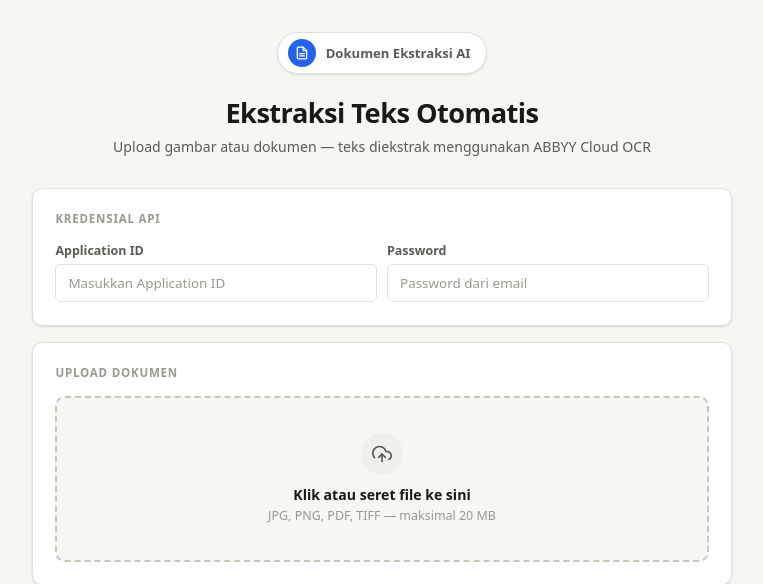
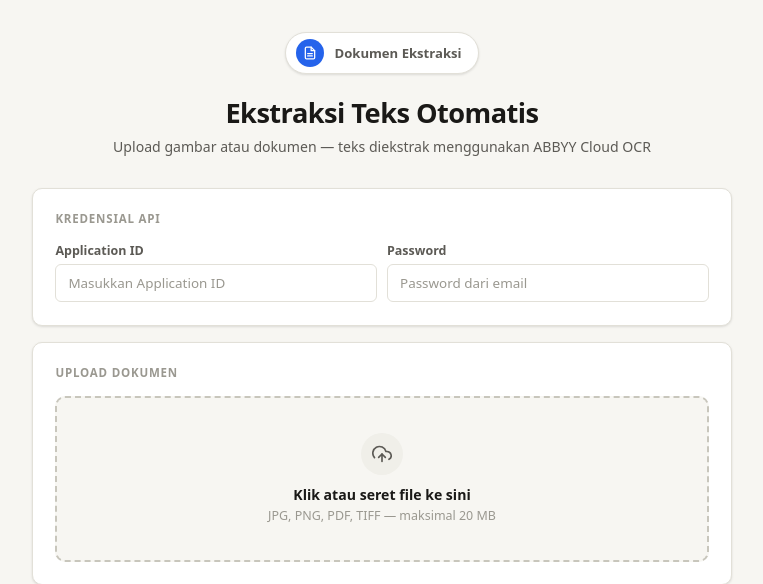
Before and after one commit to adnannasution/ocr, a Flask app: page / in a window 1280 px wide. Shown: the top 584 px of the page, without its empty margins (258-1021 px from the left). Run offline with Flask 3, Linux system fonts and the light colour scheme.

Commit message:
Disable region dropdown and drop AI wording from title/logo (#2)
Region is fixed to US-West; selection is no longer user-editable.


Claude-Session: https://claude.ai/code/session_01JtXP9BUGgx6i585gpAQgsG

Co-authored-by: Claude <noreply@anthropic.com>

```diff
--- a/templates/index.html
+++ b/templates/index.html
@@ -3,7 +3,7 @@
 <head>
 <meta charset="UTF-8"/>
 <meta name="viewport" content="width=device-width, initial-scale=1.0"/>
-<title>Dokumen Ekstraksi AI</title>
+<title>Dokumen Ekstraksi</title>
 <style>
 *,*::before,*::after{box-sizing:border-box;margin:0;padding:0}
 :root{
@@ -134,7 +134,7 @@ select:focus{outline:none;border-color:var(--accent)}
     <div class="logo-icon">
       <svg viewBox="0 0 24 24"><path d="M14 2H6a2 2 0 0 0-2 2v16a2 2 0 0 0 2 2h12a2 2 0 0 0 2-2V8z"/><polyline points="14 2 14 8 20 8"/><line x1="16" y1="13" x2="8" y2="13"/><line x1="16" y1="17" x2="8" y2="17"/></svg>
     </div>
-    <span class="logo-label">Dokumen Ekstraksi AI</span>
+    <span class="logo-label">Dokumen Ekstraksi</span>
   </div>
   <h1>Ekstraksi Teks Otomatis</h1>
   <p class="subtitle">Upload gambar atau dokumen — teks diekstrak menggunakan ABBYY Cloud OCR</p>
@@ -220,7 +220,7 @@ select:focus{outline:none;border-color:var(--accent)}
       </select>
       <div class="section-div"></div>
       <label class="field-label" for="region">Region server</label>
-      <select id="region">
+      <select id="region" disabled>
         <option value="https://cloud-westus.ocrsdk.com" {% if default_region and 'westus' in default_region %}selected{% endif %}>US — West (default)</option>
         <option value="https://cloud-eu.ocrsdk.com" {% if default_region and 'eu' in default_region %}selected{% endif %}>EU — Europe</option>
       </select>
```
